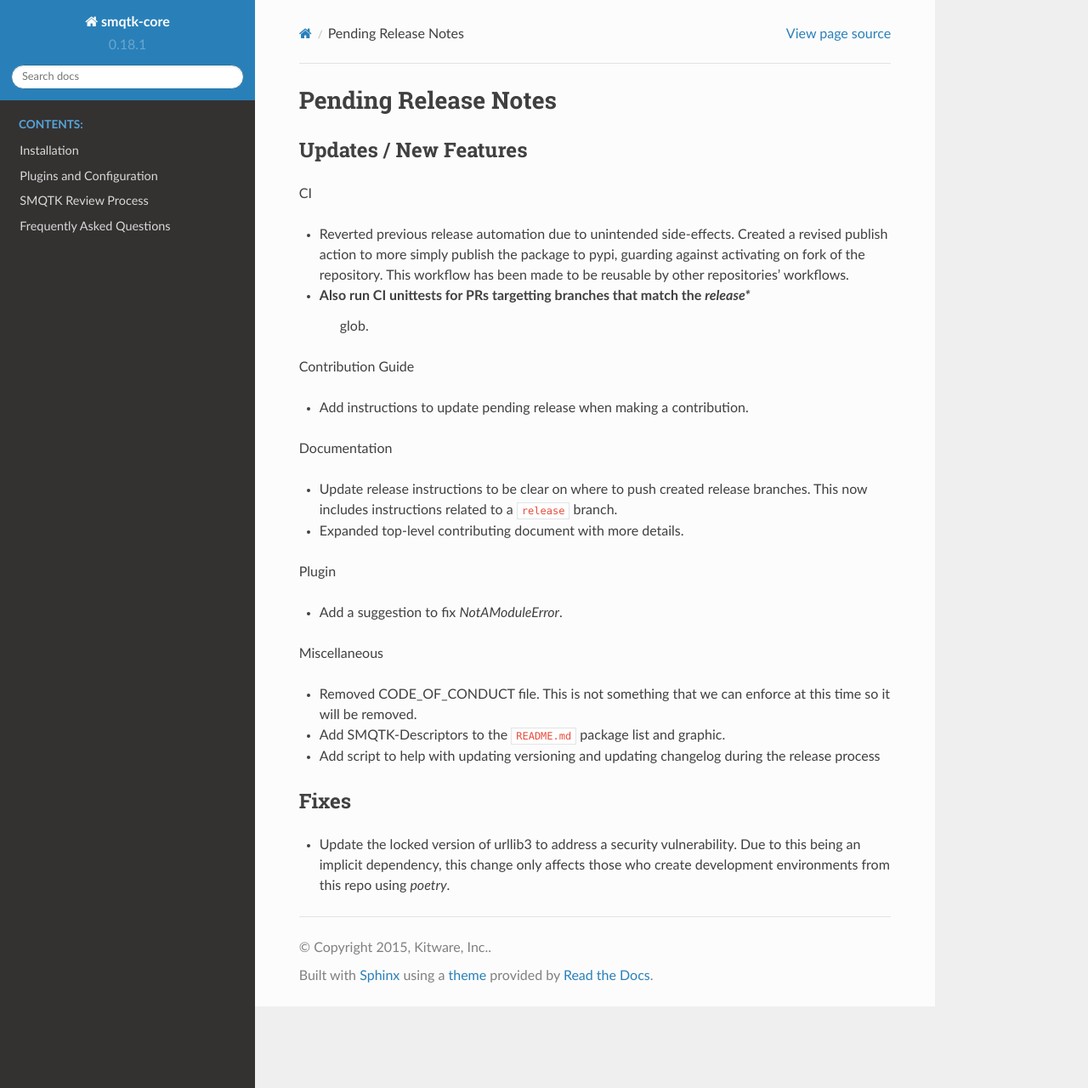
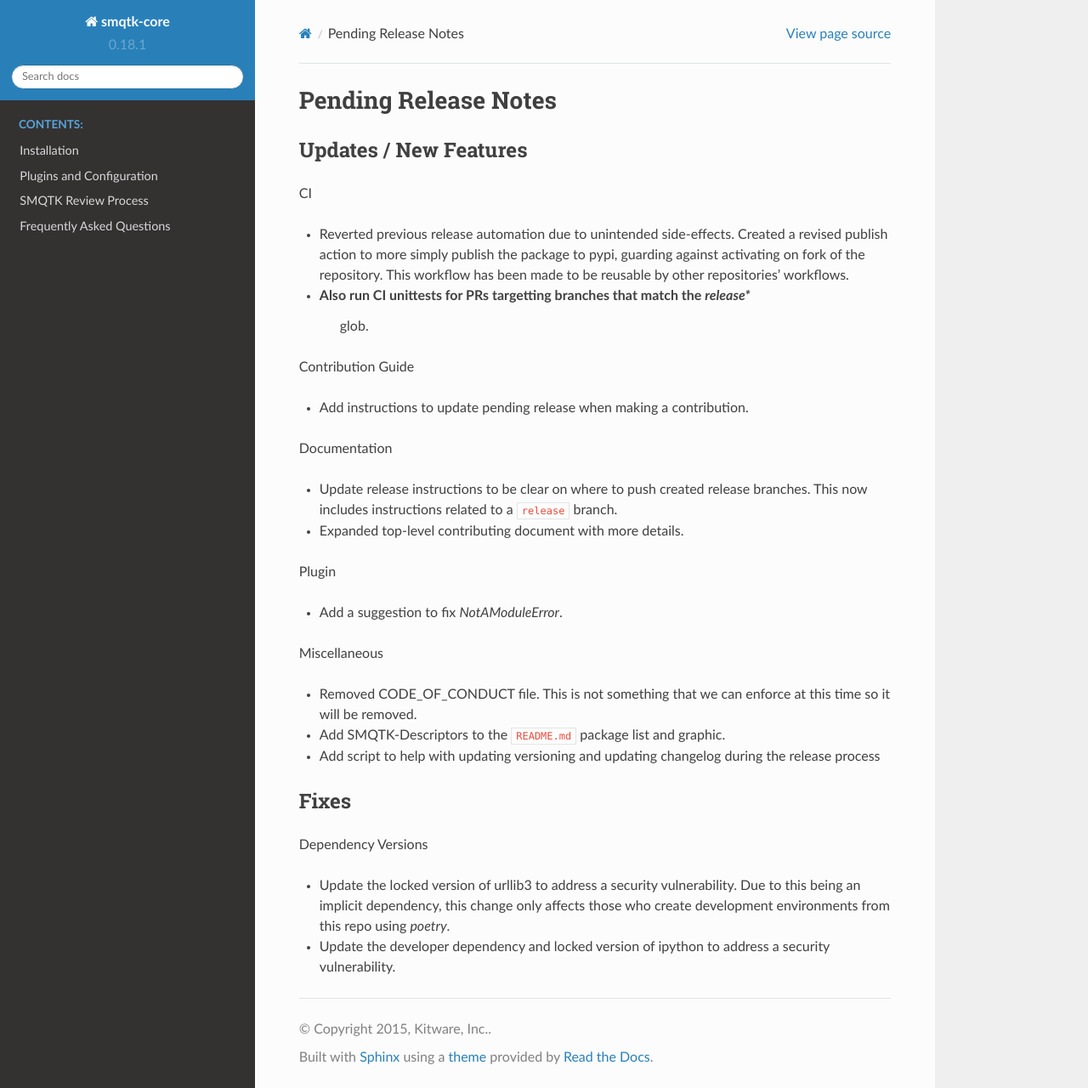
Before and after one commit to Kitware/SMQTK-Core, a Sphinx documentation site: the page built from docs/release_notes/pending_release.rst, in a window 1280 px wide and 1280 px high. Shown: the whole window at 85% size. Built offline with Sphinx 7.4.7 and the Read the Docs theme 2.0.0, drawn with Linux system fonts in a browser that asks for light colours; pages that are not in the unit, such as notebooks, are missing from menus; the version number is read from the project's files by our own code.

Commit message:
Add release note

```diff
--- a/docs/release_notes/pending_release.rst
+++ b/docs/release_notes/pending_release.rst
@@ -42,6 +42,11 @@ Miscellaneous
 Fixes
 -----
 
+Dependency Versions
+
 * Update the locked version of urllib3 to address a security vulnerability.
   Due to this being an implicit dependency, this change only affects those who
   create development environments from this repo using `poetry`.
+
+* Update the developer dependency and locked version of ipython to address a
+  security vulnerability.
```
